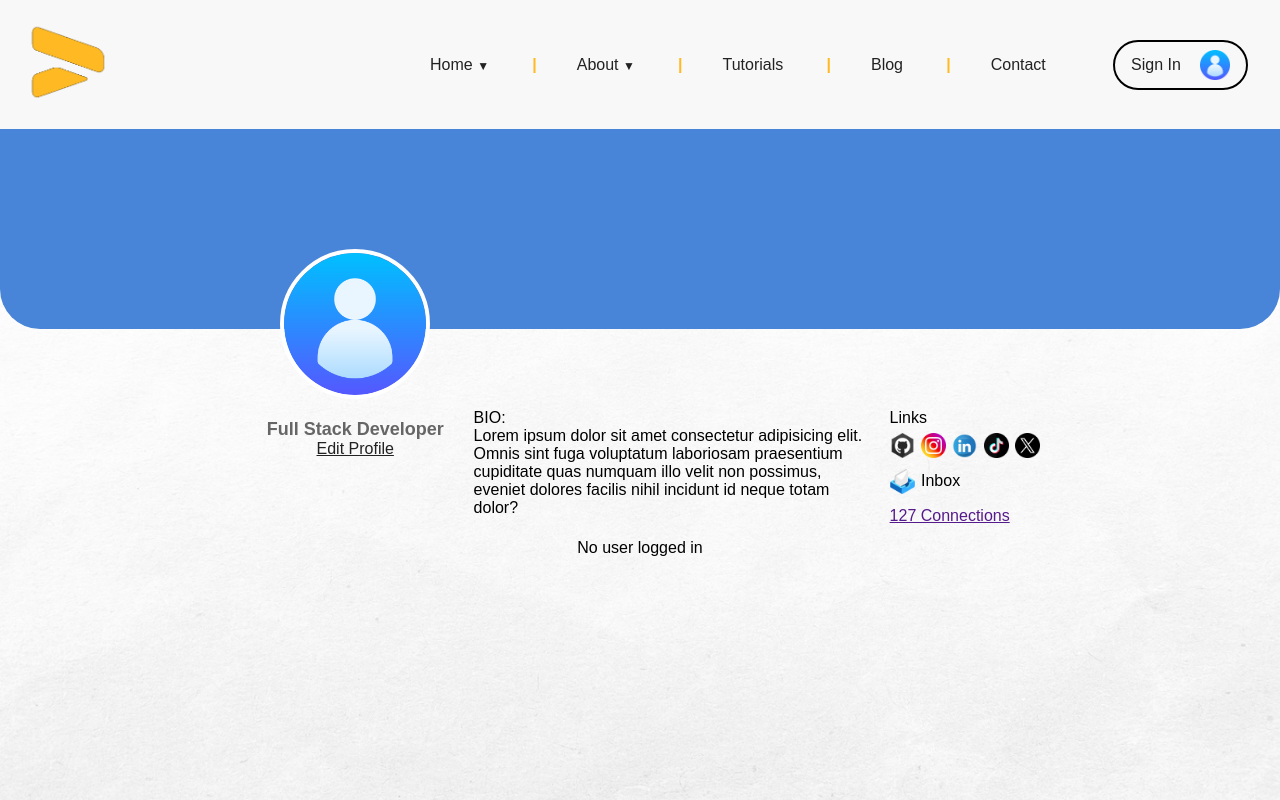
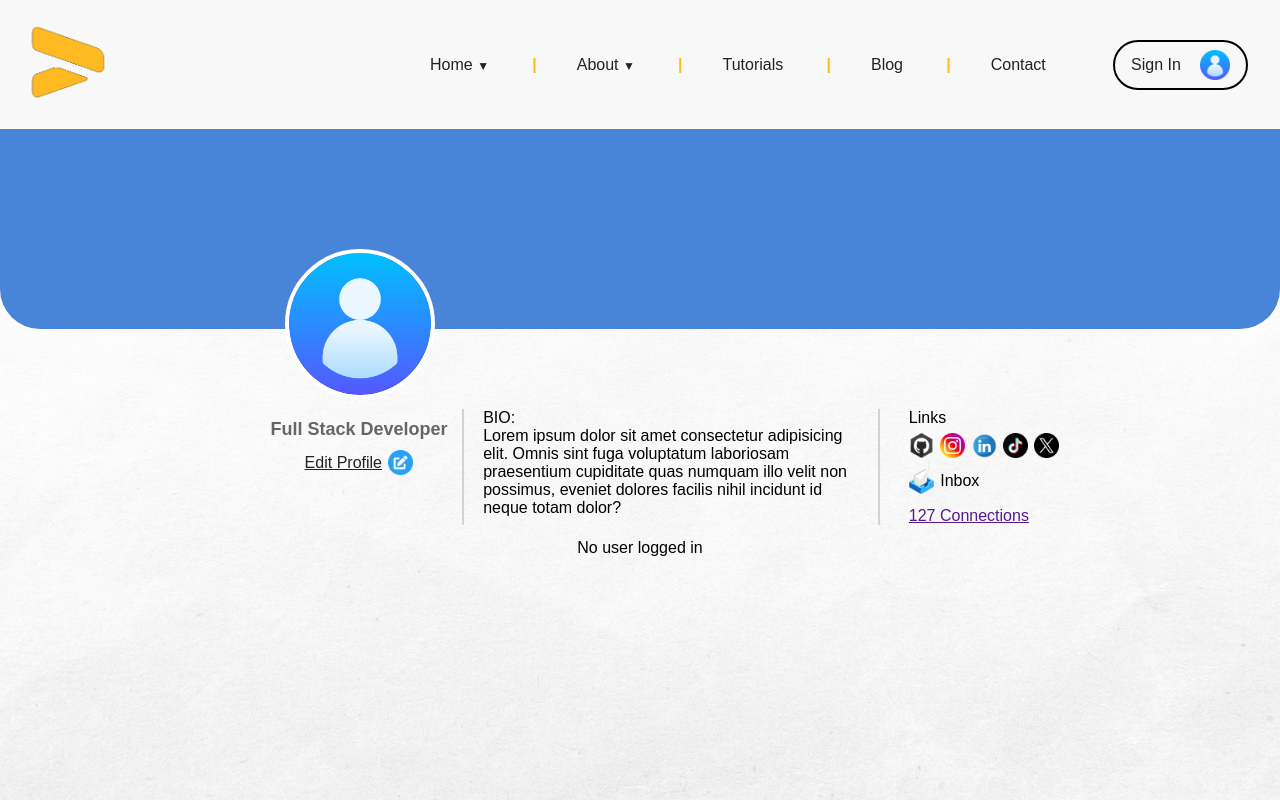
Before and after one commit to dvoranii/fullstack-fanatic-mysql, a React (Vite) app in the folder frontend/: page /my-account in a window 1280 px wide. Built offline with nearby package versions, Linux system fonts and the light colour scheme; no server answers; a web font is replaced by a local one.

Commit message:
added edit icon to user account page

```diff
--- a/frontend/src/pages/UserAccountPage/UserAccountPage.styled.ts
+++ b/frontend/src/pages/UserAccountPage/UserAccountPage.styled.ts
@@ -36,7 +36,6 @@ export const ProfileContentWrapper = styled.div`
   display: grid;
   grid-template-columns: 1fr 2fr 1fr;
   min-height: 200px;
-  column-gap: 1.2rem;
   max-width: 65%;
 `;
 
@@ -52,6 +51,7 @@ export const ProfilePicture = styled.img`
 export const ProfileInfo = styled.div`
   text-align: center;
   grid-column: 1;
+  border-right: 2px solid lightgrey;
 `;
 
 export const ProfilePlaceholder = styled.div`
@@ -60,8 +60,12 @@ export const ProfilePlaceholder = styled.div`
 
 export const BioContentWrapper = styled.div`
   overflow-wrap: break-word;
+  border-right: 2px solid lightgrey;
+  padding-left: 1.2rem;
+  padding-right: 1.2rem;
 `;
 export const SocialSectionWrapper = styled.div`
+  padding-left: 1.8rem;
   p {
     margin-bottom: 0.4rem;
   }
@@ -108,6 +112,14 @@ export const EditProfileLink = styled.a`
   color: #222222;
   text-decoration: underline;
   margin-top: 10px;
+  display: flex;
+  justify-content: center;
+  align-items: center;
+
+  img {
+    width: 25px;
+    margin-left: 0.4rem;
+  }
 `;
 
 export const AccountActivity = styled.div`
--- a/frontend/src/pages/UserAccountPage/UserAccountPage.tsx
+++ b/frontend/src/pages/UserAccountPage/UserAccountPage.tsx
@@ -37,6 +37,7 @@ import linkedinIcon from "../../assets/images/account/linkedin-icon.png";
 import TiktokIcon from "../../assets/images/account/tiktok-icon.png";
 import XIcon from "../../assets/images/account/x-icon.png";
 import InboxIcon from "../../assets/images/account/inbox.png";
+import EditIcon from "../../assets/images/account/edit.png";
 
 const UserAccountsPage: React.FC = () => {
   const { profile } = useUser();
@@ -73,7 +74,9 @@ const UserAccountsPage: React.FC = () => {
               <ProfileInfo>
                 <UserName>{profile?.name || ""}</UserName>
                 <UserProfession>Full Stack Developer</UserProfession>{" "}
-                <EditProfileLink href="#">Edit Profile</EditProfileLink>
+                <EditProfileLink href="#">
+                  Edit Profile <img src={EditIcon} alt="Edit Icon" />
+                </EditProfileLink>
               </ProfileInfo>
               <BioContentWrapper>
                 <p>BIO:</p>
```
Also changed, not shown: frontend/src/assets/images/account/edit.png (added).
